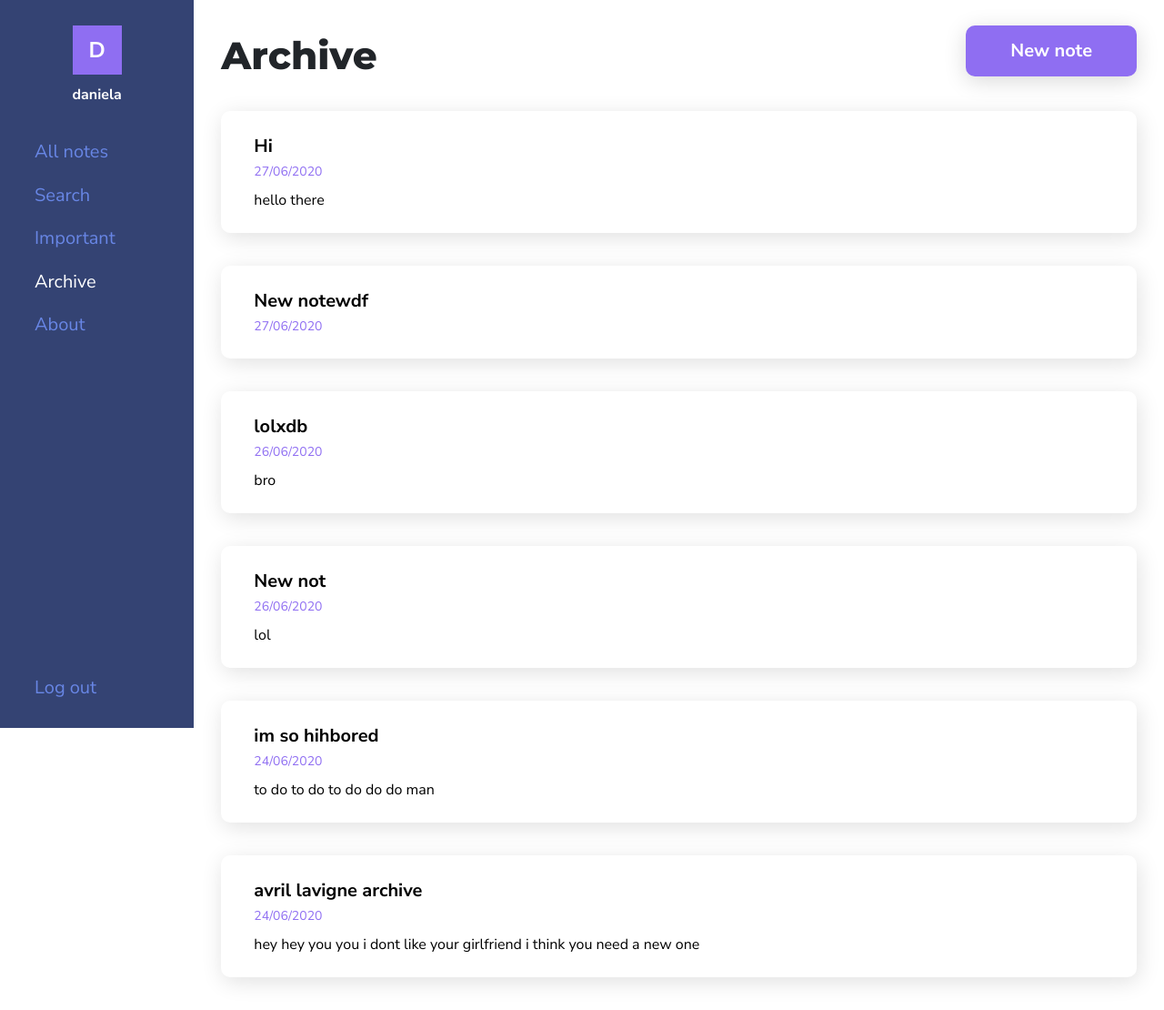
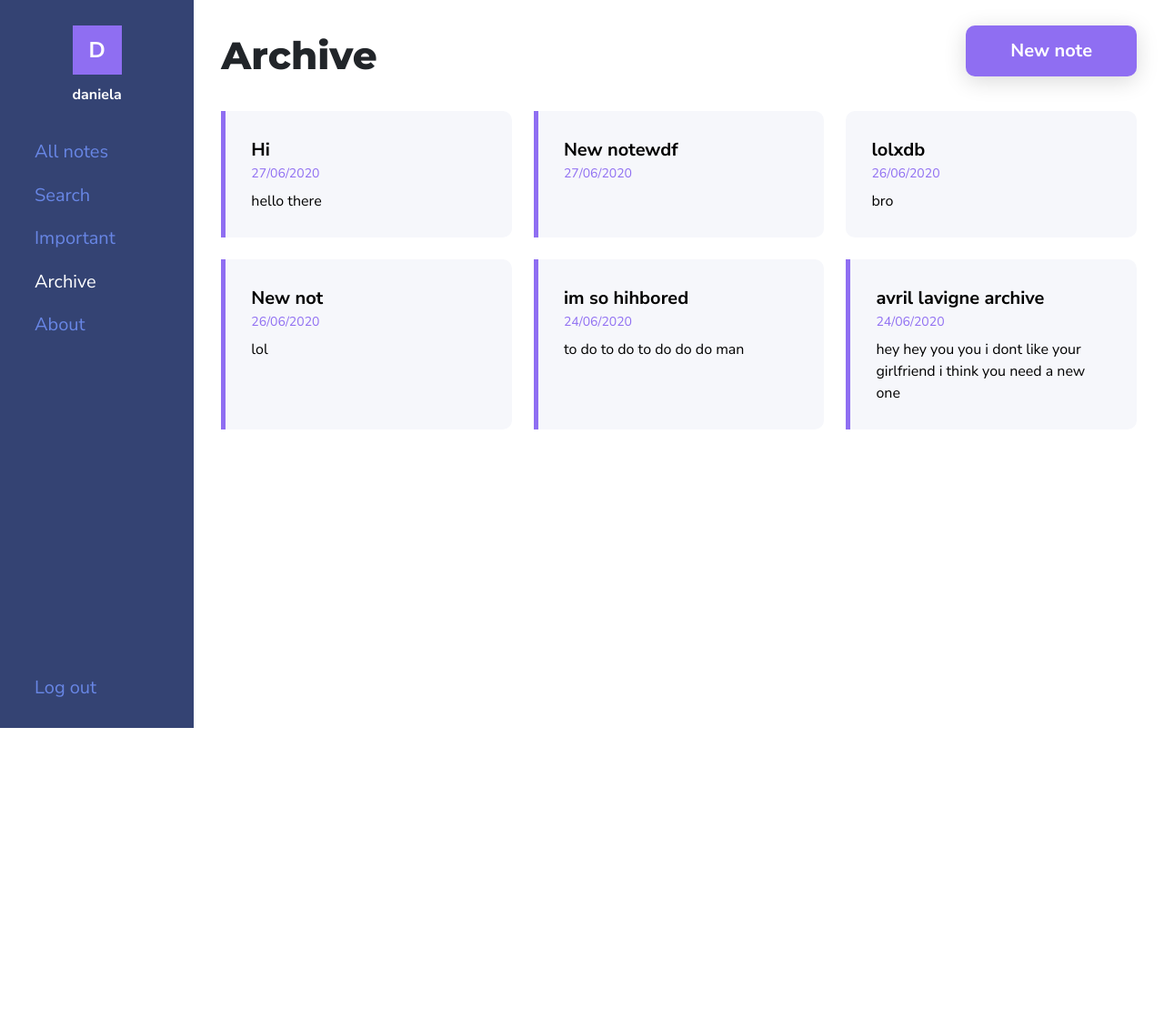
Before and after one commit to danielavornic/n0tes, a Django app: page /archive/ in a window 1280 px wide. Shown: the whole page at 91% size. After the commit the page ends 800 px from the top, so only its background shows below. Run offline with Django 3.2, Linux system fonts and the light colour scheme; a user stored in the database is signed in; data comes from the database, SQL or seed files in the repository; both versions use the stored data as it was after the commit; some libraries are stand-ins or nearby versions.

Commit message:
add grid for notes + new style

```diff
--- a/notes/static/notes/notes.css
+++ b/notes/static/notes/notes.css
@@ -149,13 +149,20 @@ h1 {
 #notes ul {
     list-style-type: none;
     padding-left: 0;
+    display: grid;
+    grid-gap: 24px;
+    grid-template-columns: repeat(auto-fill, minmax(300px,1fr));
 }
 
 .note {
-    padding: 24px 36px;
+    padding: 28px;
     border-radius: 10px;
-    box-shadow: 2px 5px 25px rgba(0, 0, 0, 0.12);
-    margin-bottom: 36px;
+    background-color: #f6f7fb;
+}
+
+.note.important {
+    border-left: 5px solid #8f6ef2;
+    border-radius: 0 10px 10px 0;
 }
 
 .note p {
@@ -166,6 +173,10 @@ h1 {
 .note a {
     color: black;
     font-weight: normal;
+}
+
+.note div {
+    word-break: break-word;
 }
 
 .note .medium-text {
--- a/notes/templates/notes/archive.html
+++ b/notes/templates/notes/archive.html
@@ -29,17 +29,13 @@
                     <div id="notes">
                         <ul>
                             {% for note in archive %}
-                            <li class="note">
+                            <li class="note {% if note.important %} important{% endif %}">
                                 <a href="{% url 'note' note.id %}">
-                                    <p class="medium-text"><b>{{ note.title }}</b></p>
-
-                                    {% if note.important %}
-                                    <span class="iconify" data-inline="false" data-icon="mdi:bookmark" title="Important"></span>
+                                    <div class="medium-text"><b>{{ note.title|truncatechars:50 }}</b></div>
+                                    <div class="date">{{ note.date|date:'d/m/Y' }}</div>
+                                    {% if note.text %}
+                                    <div class="note-text">{{ note.text|striptags|truncatechars:150 }}</div>
                                     {% endif %}
-                                    <br>
-
-                                    <p class="date">{{ note.date|date:'d/m/Y' }}</p>
-                                    {% if note.text %}<div class="note-text">{{ note.text|striptags|truncatechars:200 }}</div>{% endif %}
                                 </a>
                             </li>
                             {% endfor %}
```
Also changed, not shown: notes/templates/notes/important.html (+5 -9 lines), notes/templates/notes/notes.html (+4 -10 lines), notes/templates/notes/search.html (+5 -9 lines), db.sqlite3.
